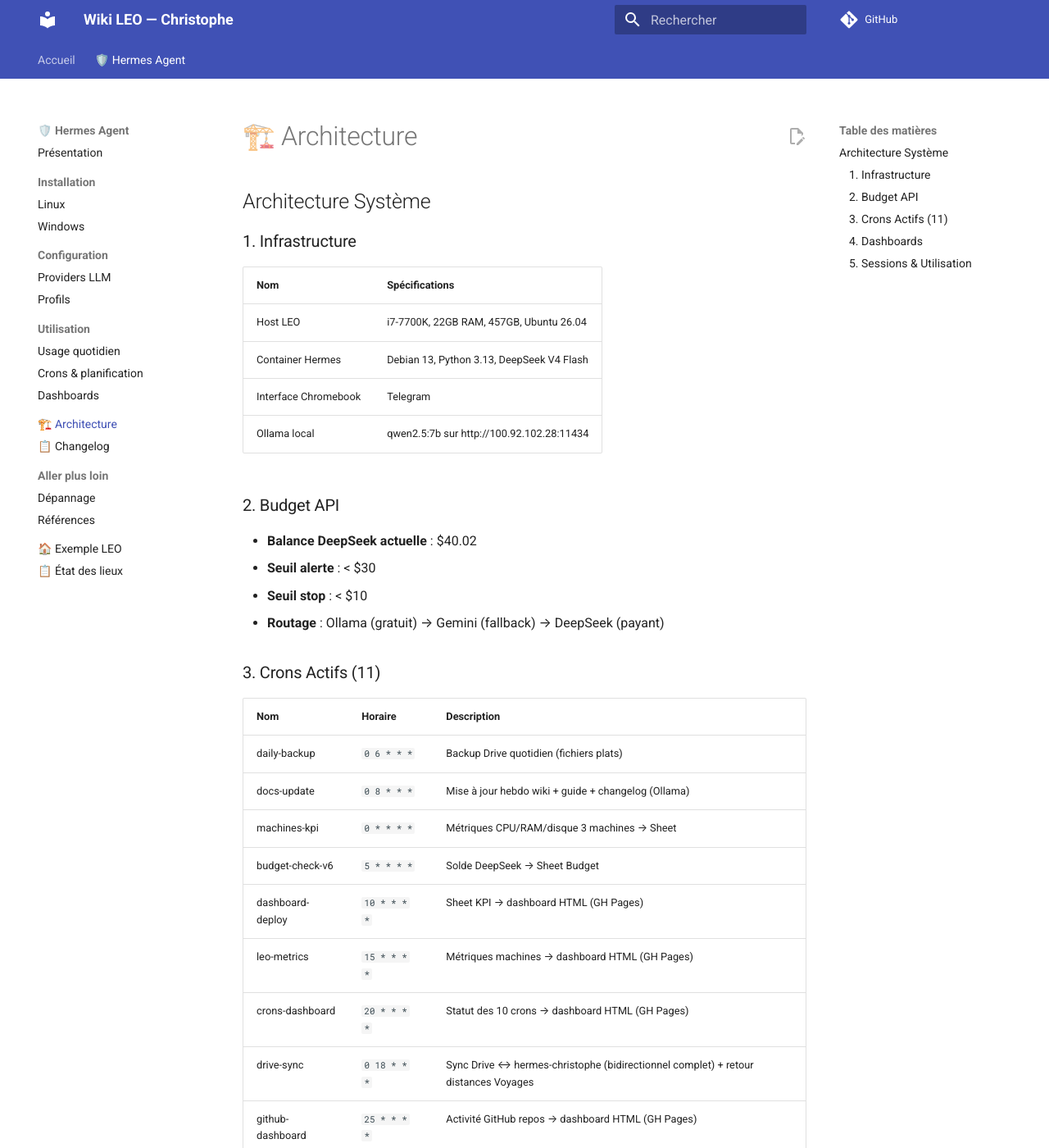
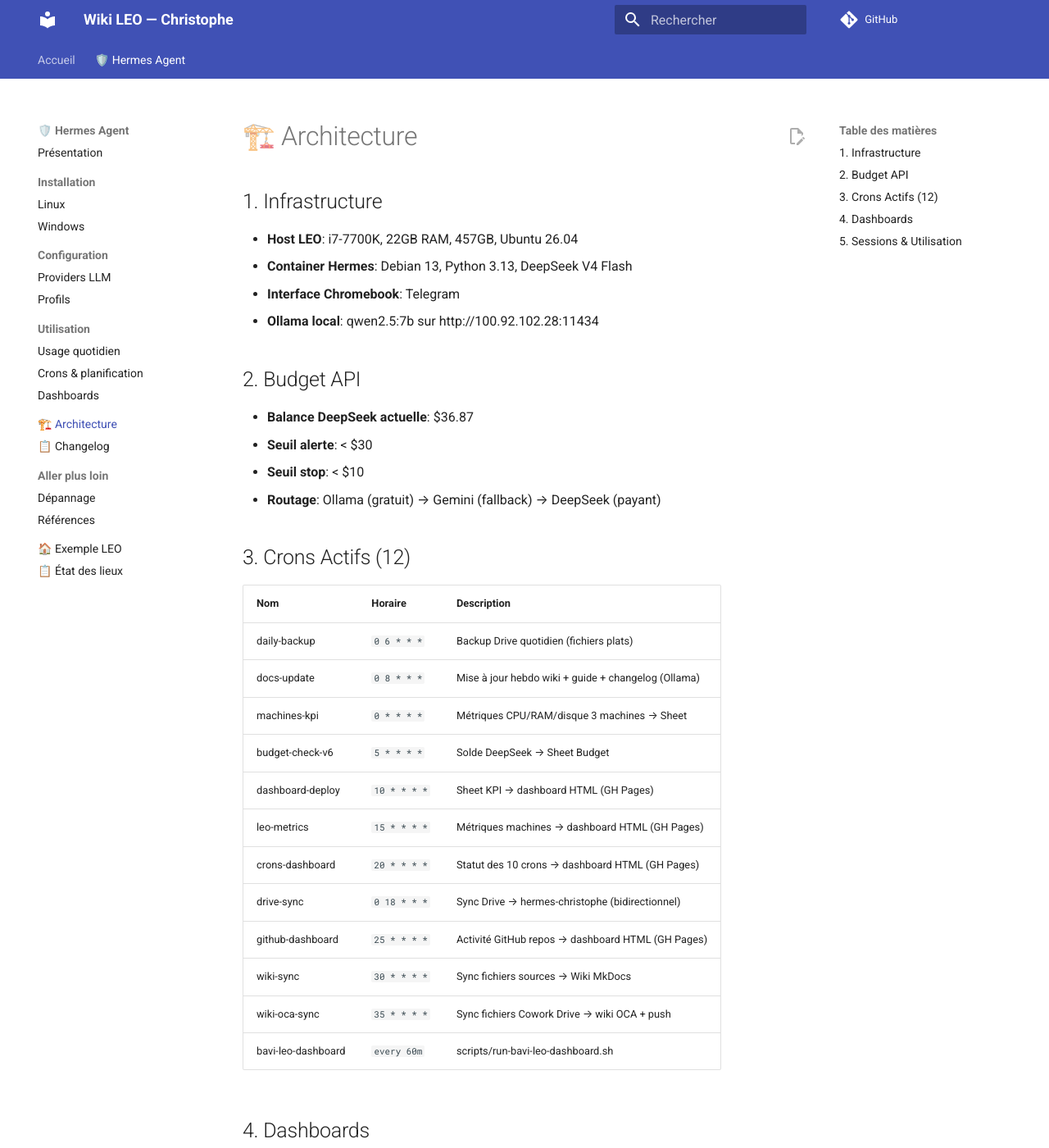
Before and after one commit to christophedanhier-hash/hermes-wiki, an MkDocs documentation site: the page built from docs/hermes/architecture.md, in a window 1280 px wide and 1400 px high. Shown: the whole window at 82% size. Built offline with MkDocs 1.6.1 and Material for MkDocs 9.7.7, drawn with Linux system fonts in a browser that asks for light colours; comment, search, counter and statistics services are not loaded; some of the changed text lies outside the part shown.

Commit message:
sync: wiki mis à jour depuis les sources

```diff
--- a/docs/hermes/architecture.md
+++ b/docs/hermes/architecture.md
@@ -1,25 +1,21 @@
-## Architecture Système
+## 1. Infrastructure
 
-### 1. Infrastructure
+- **Host LEO**: i7-7700K, 22GB RAM, 457GB, Ubuntu 26.04
+- **Container Hermes**: Debian 13, Python 3.13, DeepSeek V4 Flash
+- **Interface Chromebook**: Telegram
+- **Ollama local**: qwen2.5:7b sur http://100.92.102.28:11434
 
-| **Nom** | **Spécifications** |
-| --- | --- |
-| Host LEO | i7-7700K, 22GB RAM, 457GB, Ubuntu 26.04 |
-| Container Hermes | Debian 13, Python 3.13, DeepSeek V4 Flash |
-| Interface Chromebook | Telegram |
-| Ollama local | qwen2.5:7b sur http://100.92.102.28:11434 |
+## 2. Budget API
 
-### 2. Budget API
+- **Balance DeepSeek actuelle**: $36.87
+- **Seuil alerte**: < $30
+- **Seuil stop**: < $10
+- **Routage**: Ollama (gratuit) → Gemini (fallback) → DeepSeek (payant)
 
-- **Balance DeepSeek actuelle** : $40.02
-- **Seuil alerte** : < $30
-- **Seuil stop** : < $10
-- **Routage** : Ollama (gratuit) → Gemini (fallback) → DeepSeek (payant)
-
-### 3. Crons Actifs (11)
+## 3. Crons Actifs (12)
 
 | Nom | Horaire | Description |
-| --- | --- | --- |
+| --- | ------- | ----------- |
 | daily-backup | `0 6 * * *` | Backup Drive quotidien (fichiers plats) |
 | docs-update | `0 8 * * *` | Mise à jour hebdo wiki + guide + changelog (Ollama) |
 | machines-kpi | `0 * * * *` | Métriques CPU/RAM/disque 3 machines → Sheet |
@@ -27,21 +23,22 @@
 | dashboard-deploy | `10 * * * *` | Sheet KPI → dashboard HTML (GH Pages) |
 | leo-metrics | `15 * * * *` | Métriques machines → dashboard HTML (GH Pages) |
 | crons-dashboard | `20 * * * *` | Statut des 10 crons → dashboard HTML (GH Pages) |
-| drive-sync | `0 18 * * *` | Sync Drive ↔ hermes-christophe (bidirectionnel complet) + retour distances Voyages |
+| drive-sync | `0 18 * * *` | Sync Drive → hermes-christophe (bidirectionnel) |
 | github-dashboard | `25 * * * *` | Activité GitHub repos → dashboard HTML (GH Pages) |
 | wiki-sync | `30 * * * *` | Sync fichiers sources → Wiki MkDocs |
 | wiki-oca-sync | `35 * * * *` | Sync fichiers Cowork Drive → wiki OCA + push |
+| bavi-leo-dashboard | `every 60m` | scripts/run-bavi-leo-dashboard.sh |
 
-### 4. Dashboards
+## 4. Dashboards
 
-- Crons : [https://christophedanhier-hash.github.io/crons-dashboard/](https://christophedanhier-hash.github.io/crons-dashboard/)
-- GitHub : [https://christophedanhier-hash.github.io/github-dashboard/](https://christophedanhier-hash.github.io/github-dashboard/)
-- Machines : [https://christophedanhier-hash.github.io/dashboard-leo/](https://christophedanhier-hash.github.io/dashboard-leo/)
-- Wiki : [https://christophedanhier-hash.github.io/hermes-wiki/](https://christophedanhier-hash.github.io/hermes-wiki/)
+- Crons: <https://christophedanhier-hash.github.io/crons-dashboard/>
+- GitHub: <https://christophedanhier-hash.github.io/github-dashboard/>
+- Machines: <https://christophedanhier-hash.github.io/dashboard-leo/>
+- Wiki: <https://christophedanhier-hash.github.io/hermes-wiki/>
 
-### 5. Sessions & Utilisation
+## 5. Sessions & Utilisation
 
-- **Total sessions** : 41
-- **Total messages** : 3164
-- **Sessions cli** : 3
-- **Sessions telegram** : 17
+- **Total sessions**: 49
+- **Total messages**: 3227
+- **Sessions cli**: 3
+- **Sessions telegram**: 25
```
Also changed, not shown: docs/hermes/changelog.md (+9 -29 lines), docs/t600/sources.md (+17 -17 lines).
